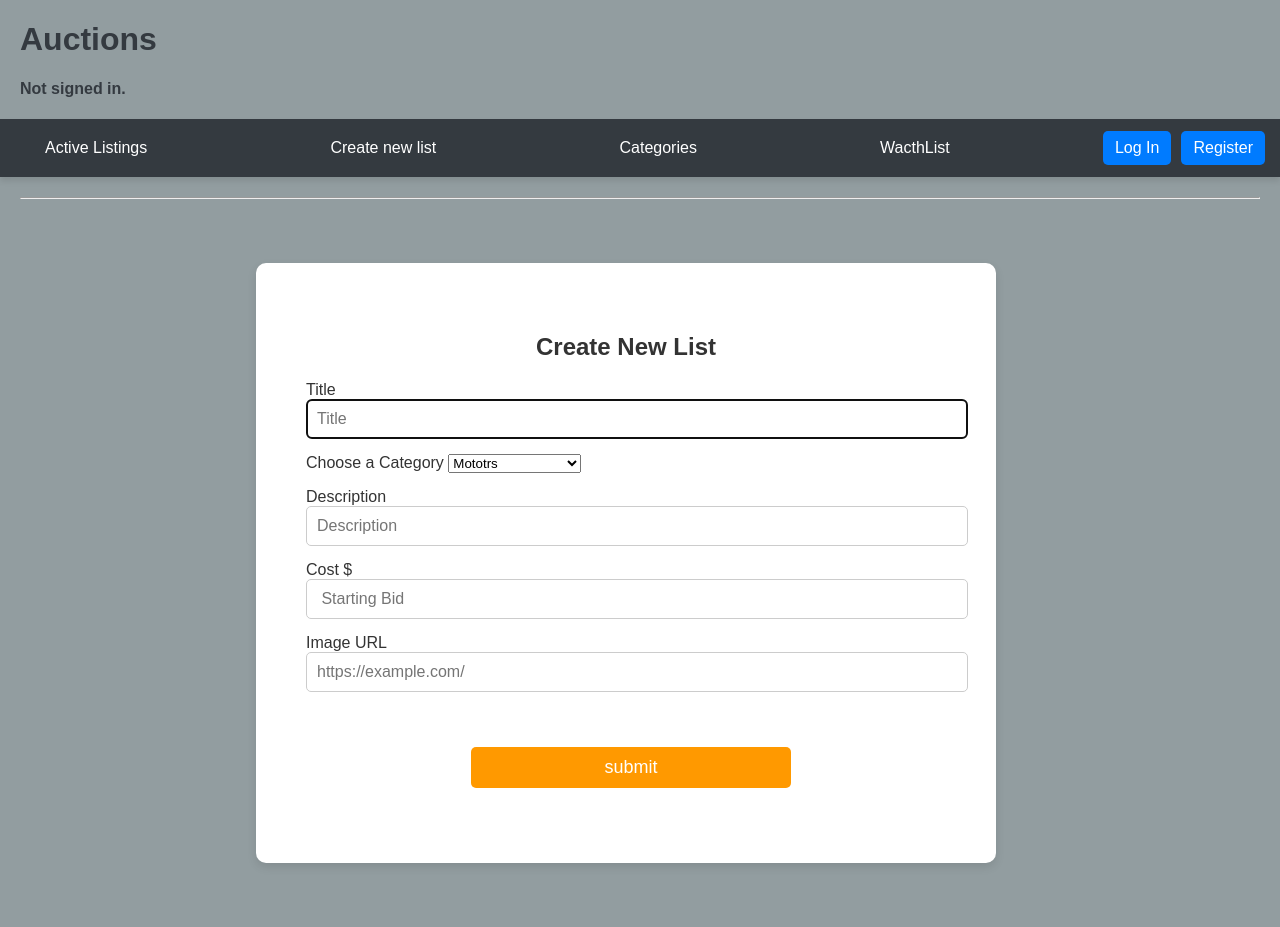
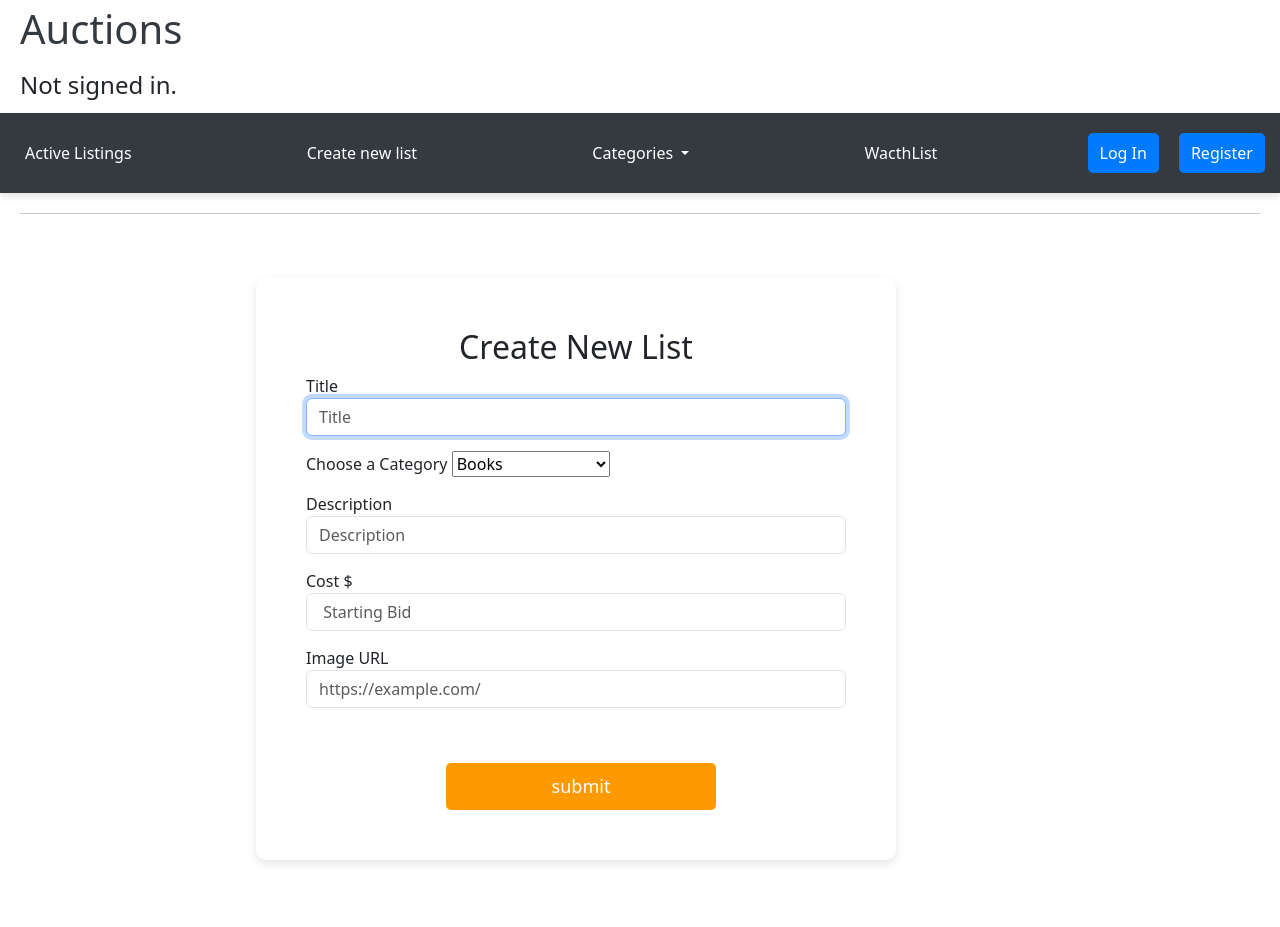
Before and after one commit to mhta18/web-project, a Django app: page /create_new_list in a window 1280 px wide. After the commit the page ends 864 px from the top, so only its background shows below. Run offline with Django 3.2, Linux system fonts and the light colour scheme.

Commit message:
Update features and fixed bugs

```diff
--- a/auctions/static/auctions/style_layout.css
+++ b/auctions/static/auctions/style_layout.css
@@ -9,7 +9,7 @@
 
 body h1,h4{
     color: #343a40;
-    padding:0 20px;
+    padding:5px 20px;
 }
 
 body hr{
@@ -30,21 +30,25 @@
 .navbar a {
     color: white;
     text-decoration: none;
-    padding: 1px 5px;
+    padding:  5px;
     font-weight: 500;
     transition: 0.3s;
 }
 
 .navbar a:hover {
     color: #f8f9fa;
-    text-decoration: underline;
+    text-decoration: none;
 }
 
 /* Category List */
+.navbar ul{
+    background-color: #333;
+}
+
 .nav-item {
     display: block;
-    margin: 10px 15px;
-    color: rgb(175, 60, 60);
+    margin: 10px;
+    color: white;
     text-decoration: none;
     font-weight: 500;
 }
@@ -62,46 +66,10 @@
     text-decoration: none;
 }
 
-   /* Hide dropdown by default */
-.dropdown {
-     display: none;
-     position: absolute;
-     background-color: white;
-     min-width: 150px;
-     box-shadow: 0px 4px 8px rgba(0, 0, 0, 0.2);
-     top: 40px;
-     left: 0;
- }
-
-.dropdown a {
-    display: block;
-    padding: 10px;
-    text-decoration: none;
-    color: black;
-}
-
-.dropdown a:hover {
-    background-color: #ddd;
-}
-
-/* Use :focus-within to show the dropdown when the label is clicked */
-.category-container:focus-within .dropdown {
-    display: block;
-}
-
-/* Hide default checkbox */
-.dropdown-toggle {
-    position: absolute;
-    opacity: 0;
-    width: 0;
-    height: 0;
-}
-
-
 /* Authentication Links */
 .auth-links {
     display: flex;
-    gap: 10px;
+    gap: 5px;
 }
 
 .auth-links a {
@@ -111,6 +79,7 @@
     border-radius: 5px;
     text-decoration: none;
     font-weight: 500;
+    margin-right: 15px;
 }
 
 .auth-links a:hover {
@@ -120,10 +89,12 @@
 
 /* Container */
 .container {
-    max-width: 80%;
+    border-radius: 10px;
+    background-color: #929DA0;
+    max-width: 100%;
     margin: auto;
     padding: 10px;
-    text-align: center;
+
 }
 
 /* Listings Grid */
@@ -191,9 +162,9 @@
 
 /* Login Form Container */
 .login-container {
-    background: #fff;
+    background: #b6b2b2;
     padding: 50px;
-    height: 200px;
+    height: 300px;
     border-radius: 10px;
     box-shadow: 0px 4px 10px rgba(0, 0, 0, 0.1);
     width: 350px;
@@ -258,7 +229,7 @@
 .new_list-container {
     background: #fff;
     padding: 50px;
-    height: 500px;
+    height: 6 00px;
     border-radius: 10px;
     box-shadow: 0px 4px 10px rgba(0, 0, 0, 0.1);
     width: 50%;
--- a/auctions/templates/auctions/create_new_list.html
+++ b/auctions/templates/auctions/create_new_list.html
@@ -17,10 +17,10 @@
         <div class="form-group">
             <label for="">Choose a Category</label>
             <select name="category" id="">
-                <option value="Mototrs">Mototrs</option>
-                <option value="Electronics">Electronics</option>
+                <option value="Mototrs">Books</option>
+                <option value="Electronics">Technology</option>
                 <option value="Home & Garden">Home & Garden</option>
-                <option value="Sporting goods">Sporting goods</option>
+                <option value="Sporting goods">Gaming</option>
                 <option value="Jewerly & watches">Jewerly & watches</option>
             </select>
         </div>
--- a/auctions/templates/auctions/layout.html
+++ b/auctions/templates/auctions/layout.html
@@ -4,14 +4,15 @@
     <head>
         <title>{% block title %}Auctions{% endblock %}</title>
         <link rel="stylesheet" href="{% static 'auctions/style_layout.css' %}">
-
+        <link href="https://cdn.jsdelivr.net/npm/bootstrap@5.3.0/dist/css/bootstrap.min.css" rel="stylesheet">
+        <script src="https://cdn.jsdelivr.net/npm/bootstrap@5.3.0/dist/js/bootstrap.bundle.min.js"></script>
     </head>
     <body>
 
         <h1>Auctions</h1>
         <div>
             {% if user.is_authenticated %}
-                Signed in as <strong>{{ user.username }}</strong>.
+                <h4>Signed in as <strong>{{ user.username }}</strong>.</h4>
             {% else %}
                <h4> Not signed in. </h4>
             {% endif %}
@@ -23,15 +24,17 @@
             <li class="nav-item">
                 <a class="nav-link" href="{% url 'create_new_list' %}">Create new list</a>
             </li>
-            <li class="nav-item">
-                <a class="nav-link">Categories</a>
-                    <div class="dropdown">
-                        <a href="{% url 'filter_by_category' 'jewelry' %}">Jewelry</a>
-                        <a href="{% url 'filter_by_category' 'Gaming' %}">Gaming</a>
-                        <a href="{% url 'filter_by_category' 'Technology' %}">Technology</a>
-                        <a href="{% url 'filter_by_category' 'Home' %}">Home</a>
-                        <a href="{% url 'filter_by_category' 'Books' %}">Books</a>
-                    </div>
+            <li class="nav-item dropdown">
+                <a class="nav-link dropdown-toggle" href="#" id="categoryDropdown" role="button" data-bs-toggle="dropdown" aria-expanded="false">
+                    Categories
+                </a>
+                <ul class="dropdown-menu" aria-labelledby="categoryDropdown">
+                    <li><a class="dropdown-item" href="{% url 'filter_by_category' 'jewelry' %}">Jewelry</a></li>
+                    <li><a class="dropdown-item" href="{% url 'filter_by_category' 'Gaming' %}">Gaming</a></li>
+                    <li><a class="dropdown-item" href="{% url 'filter_by_category' 'Technology' %}">Technology</a></li>
+                    <li><a class="dropdown-item" href="{% url 'filter_by_category' 'Home' %}">Home</a></li>
+                    <li><a class="dropdown-item" href="{% url 'filter_by_category' 'Books' %}">Books</a></li>
+                </ul>
             </li>
              <li class="nav-item">
                 <a class="nav-link" href="{% url 'watchlist' %}">WacthList</a>
```
Also changed, not shown: db.sqlite3.
